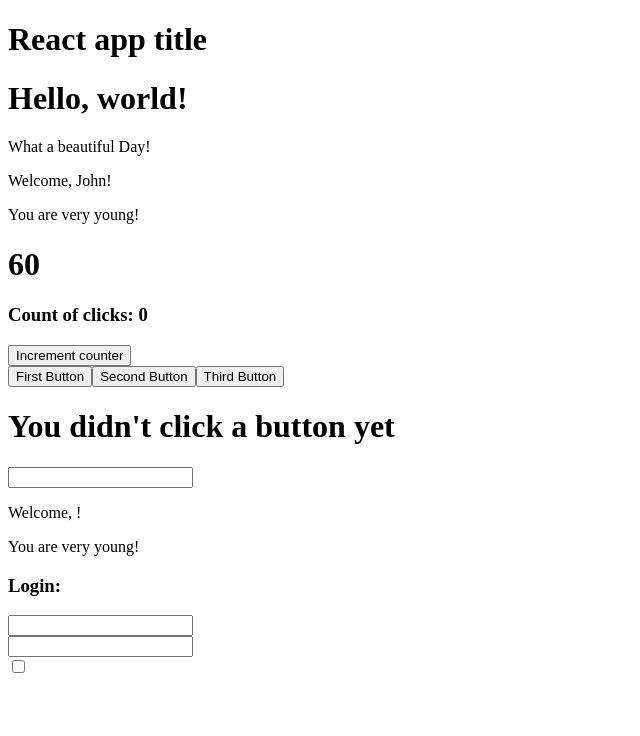
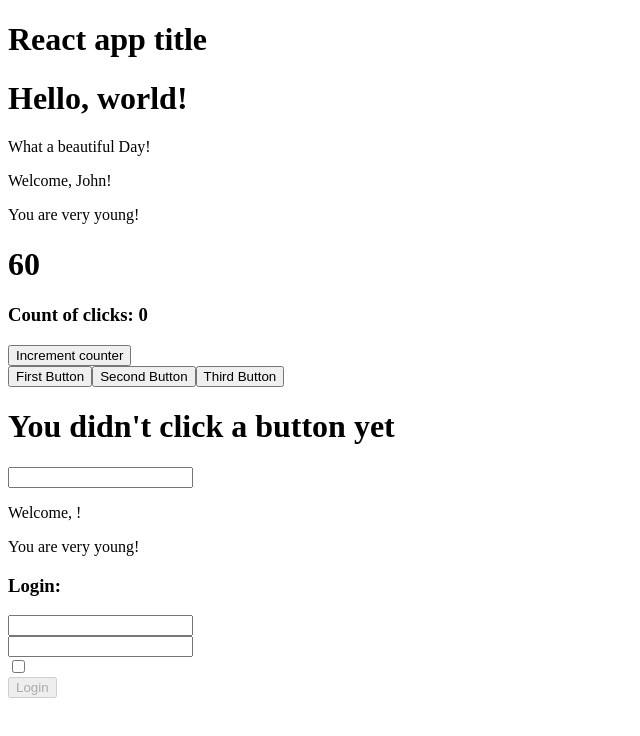
Before and after one commit to Kekko26/react-exercises, a React (Create React App) app: page / in a window 1280 px wide. Shown: the top 736 px of the page, without its empty margins (0-640 px from the left). Built offline with nearby package versions, Linux system fonts and the light colour scheme.

Commit message:
Exercise done

```diff
--- a/src/App.js
+++ b/src/App.js
@@ -8,6 +8,15 @@ import { Login } from "./Login";
 import { Welcome } from "./Welcome";
 
 export class App extends React.Component{
+
+    onLogin = (username, password, remember)=>{
+        console.log({
+            username,
+            password,
+            remember
+        });
+    }
+
     render(){
         return(
         <div>
@@ -18,7 +27,7 @@ export class App extends React.Component{
             <ClickCounter />
             <ClickTracker />
             <InteractiveWelcome />
-            <Login />
+            <Login onLogin = {this.onLogin}/>
         </div>
         )
     }
--- a/src/Login.js
+++ b/src/Login.js
@@ -14,6 +14,17 @@ export class Login extends React.Component{
         })
     }
 
+    componentDidMount(){
+        document.querySelector('#loginButton').setAttribute("disabled", 'true')
+    }
+    componentDidUpdate(){
+        this.state.username===''|| this.state.password===''? document.querySelector('#loginButton').setAttribute("disabled", 'true') : document.querySelector('#loginButton').removeAttribute('disabled')
+    }
+
+    buttonEventHandler = (e) => {
+        this.props.onLogin(this.state.username,this.state.password,this.state.remember)
+    }
+
     render(){
         return(
             <div>
@@ -21,6 +32,7 @@ export class Login extends React.Component{
                 <input name="username" value={this.state.username} onChange={this.loginEventHandler}/> <br/>
                 <input name="password" type="password" value={this.state.password} onChange={this.loginEventHandler}/> <br/>
                 <input name="remember" type="checkbox" checked={this.state.remember} onChange={this.loginEventHandler}/> <br/>
+                <button type="button" id="loginButton" onClick={this.buttonEventHandler}>Login</button>
             </div>
         )
     }
```
